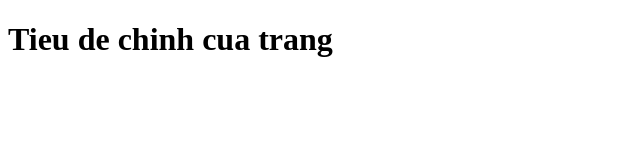
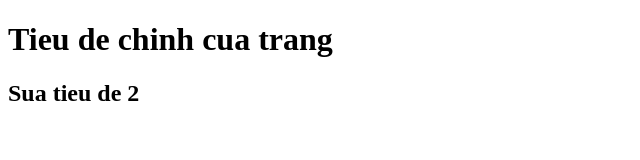
Before and after one commit to Phong08VS/DuAn6, a plain HTML site: page index.html in a window 1280 px wide. Shown: the whole page, without its empty margins (0-640 px from the left). Drawn offline with Linux system fonts and the light colour scheme.

Commit message:
suadoitieude

```diff
--- a/index.html
+++ b/index.html
@@ -11,4 +11,5 @@
 
 </body>
     <h1>Tieu de chinh cua trang</h1>
+    <h2>Sua tieu de 2</h2>
 </html>
```
